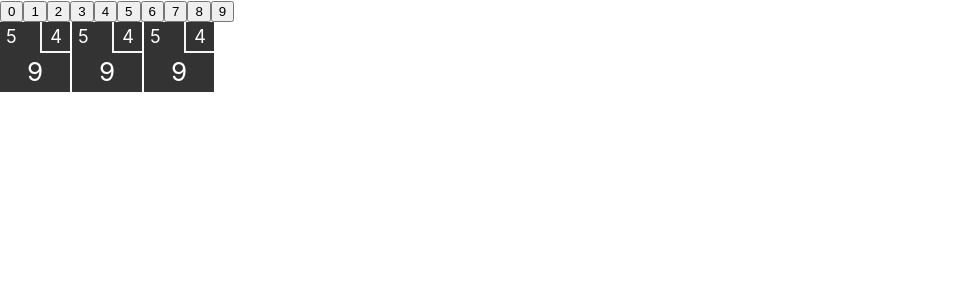
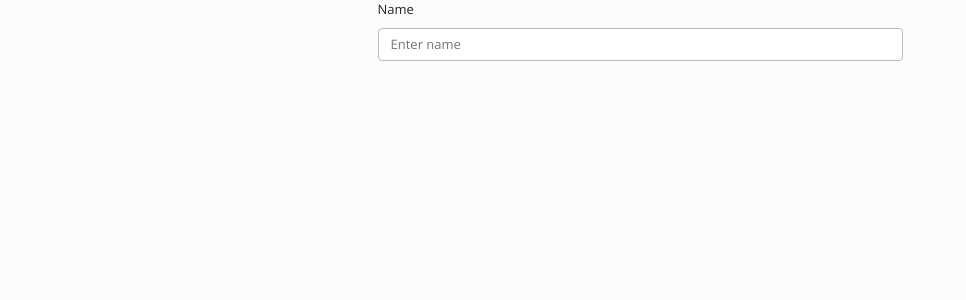
Before and after one commit to danielrs95/2dBowling, a React (Create React App) app: page / in a window 1280 px wide. Shown: the top 300 px of the page, without its empty margins (0-966 px from the left). Built offline with nearby package versions, Linux system fonts and the light colour scheme.

Commit message:
Agrega HomeScreen basico y router

```diff
--- a/src/App.js
+++ b/src/App.js
@@ -1,13 +1,17 @@
 import React from "react";
 import Rolls from "./components/Rolls";
 import Score from "./components/Score";
+import { BrowserRouter as Router, Route } from "react-router-dom";
+import { Container } from "react-bootstrap";
+import HomeScreen from "./screens/HomeScreen";
 
 const App = () => {
   return (
-    <div>
-      <Rolls />
-      <Score />
-    </div>
+    <Router>
+      <Container>
+        <Route path='/' component={HomeScreen} />
+      </Container>
+    </Router>
   );
 };
 
--- a/src/components/Score.js
+++ b/src/components/Score.js
@@ -5,8 +5,6 @@ const Score = () => {
   return (
     <div className='frame-container'>
       <Frame />
-      <Frame />
-      <Frame />
     </div>
   );
 };
--- /dev/null
+++ b/src/screens/HomeScreen.js
@@ -0,0 +1,26 @@
+import React from "react";
+import { Form, Button, Row, Col, Container } from "react-bootstrap";
+
+const HomeScreen = () => {
+  return (
+    <Container>
+      <Row className='justify-content-md-center'>
+        <Col xs={12} md={6}>
+          <Form>
+            <Form.Group controlId='name'>
+              <Form.Label>Name</Form.Label>
+              <Form.Control
+                type='name'
+                placeholder='Enter name'
+                // value={name}
+                // onChange={(e) => setName(e.target.value)}
+              ></Form.Control>
+            </Form.Group>
+          </Form>
+        </Col>
+      </Row>
+    </Container>
+  );
+};
+
+export default HomeScreen;
```
Also changed, not shown: src/index.js (+7 -6 lines).
